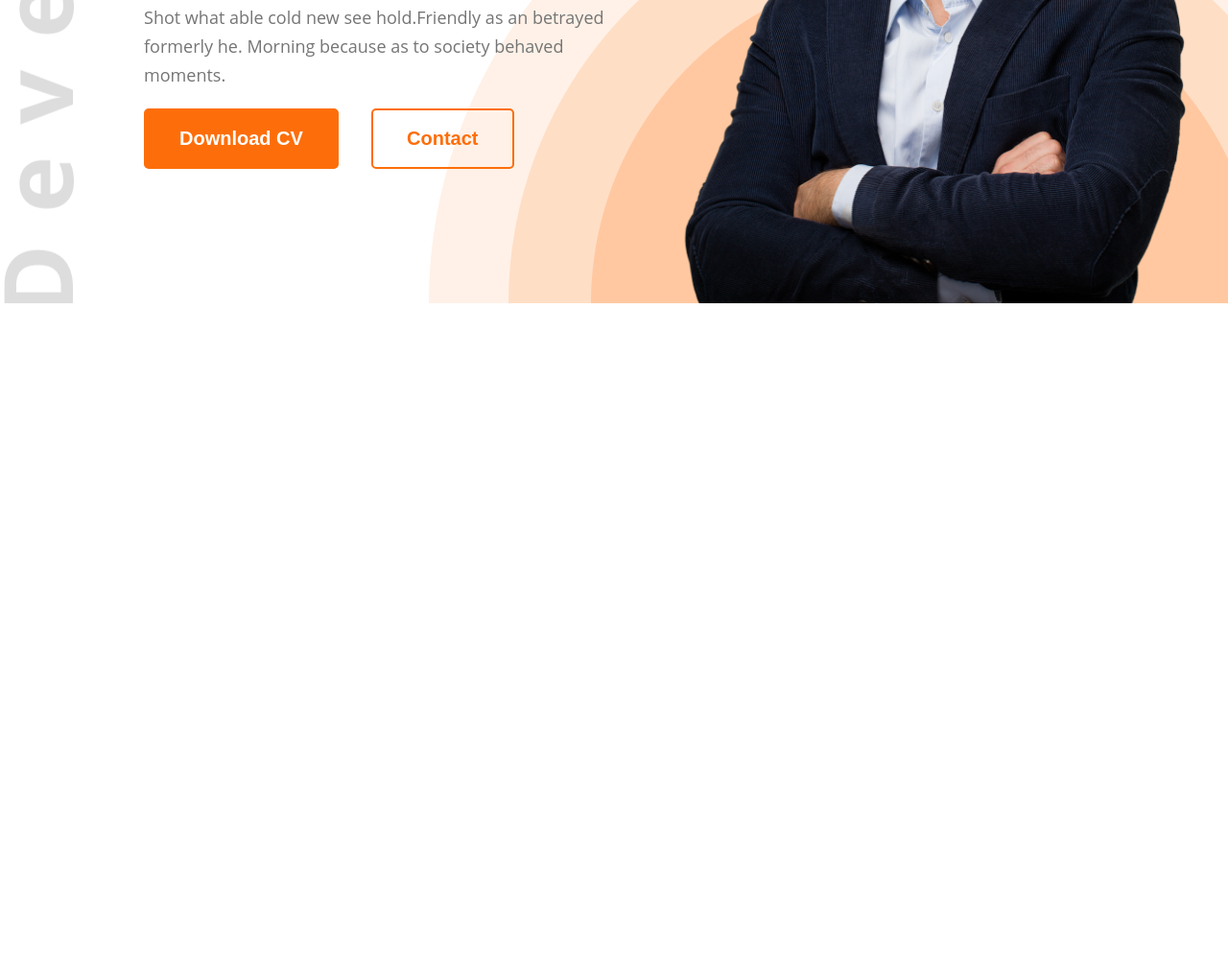
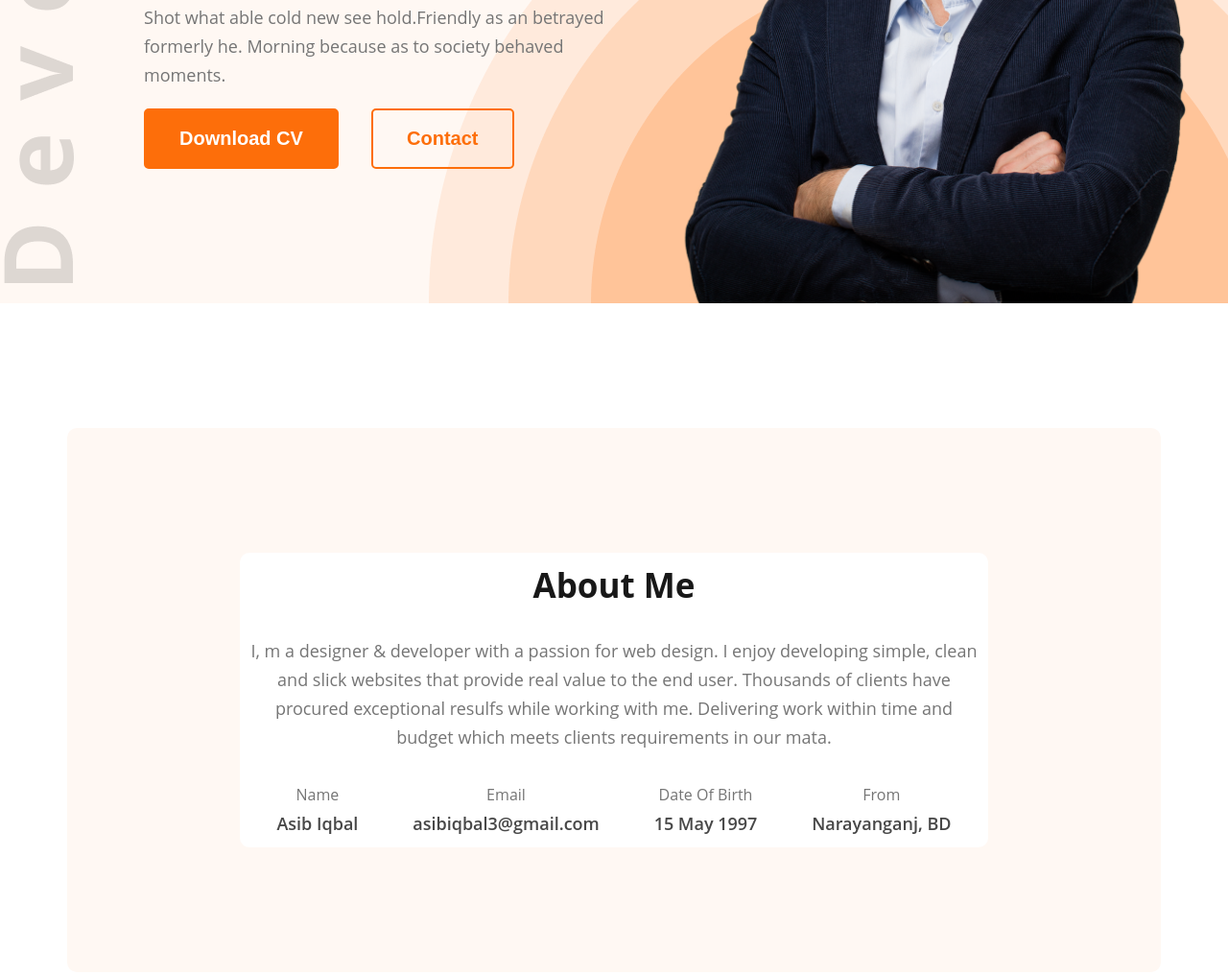
Before and after one commit to asibiqbal/my-project-portfolio, a plain HTML site: page index.html in a window 1280 px wide. Shown: the part 468-1484 px from the top of the page at 96% size. Before the commit the page ends 800 px from the top, so only its background shows below. Drawn offline with Linux system fonts and the light colour scheme.

Commit message:
added about section

```diff
--- a/index.html
+++ b/index.html
@@ -10,7 +10,7 @@
 </head>
 
 <body class="open-sans-font">
-    <header class="header">
+    <header class="header bg-color">
         <!-- navbar -->
         <nav>
             <!-- portfolio Title -->
@@ -35,6 +35,38 @@
             <img class="banner-img" src="images/hardy.png" alt="">
         </div>
     </header>
+    <main class="bg-color">
+        <section class="about">
+            <div class="about-content">
+                <h3 class="section-title">About Me</h3>
+                <p class="section-description">
+                    I, m a designer & developer with a passion for web design. I enjoy developing simple, clean and
+                    slick websites that provide real value to the end user. Thousands of clients have procured
+                    exceptional resulfs while working with me. Delivering work within time and budget which meets
+                    clients requirements in our mata.
+                </p>
+
+                <div class="about-items">
+                    <div class="about-item">
+                        <p>Name</p>
+                        <h4>Asib Iqbal</h4>
+                    </div>
+                    <div class="about-item">
+                        <p>Email</p>
+                        <h4>asibiqbal3@gmail.com</h4>
+                    </div>
+                    <div class="about-item">
+                        <p>Date Of Birth</p>
+                        <h4>15 May 1997</h4>
+                    </div>
+                    <div class="about-item">
+                        <p>From</p>
+                        <h4>Narayanganj, BD</h4>
+                    </div>
+                </div>
+            </div>
+        </section>
+    </main>
 </body>
 
 </html>
--- a/styles/style.css
+++ b/styles/style.css
@@ -22,6 +22,9 @@
 .common-color {
   color: #474747;
 }
+.bg-color {
+  background: #fff8f3;
+}
 .primary-btn {
   padding: 18px 35px;
   color: white;
@@ -33,6 +36,20 @@
   border: none;
   cursor: pointer;
   border: 2px solid #fd6e0a;
+}
+.section-title {
+  color: #181818;
+  text-align: center;
+  font-size: 35px;
+  font-weight: 700;
+}
+.section-description {
+  color: #757575;
+  text-align: center;
+  font-size: 18px;
+  font-weight: 400;
+  line-height: 30px;
+  margin: 30px 0; /* 166.667% */
 }
 
 /* body */
@@ -48,7 +65,7 @@ nav {
   display: flex;
   justify-content: space-between;
   align-items: center;
-  margin: 25px 150px;
+  padding: 25px 150px;
 }
 
 .nav-title {
@@ -106,3 +123,35 @@ nav ul li a {
 .banner-img {
   width: 580px;
 }
+main {
+  max-width: 1140px;
+  margin: 0 auto;
+
+  border-radius: 10px;
+}
+/* about section  */
+.about {
+  margin: 130px 0;
+  padding: 130px 180px;
+}
+.about-content {
+  background-color: white;
+  padding: 10px 10px;
+  border-radius: 10px;
+}
+.about-item p {
+  color: #757575;
+  font-size: 16px;
+  line-height: 30px; /* 150% */
+}
+.about-item h4 {
+  color: #474747;
+  font-size: 18px;
+  font-weight: 600;
+  line-height: 30px;
+}
+.about-items {
+  display: flex;
+  justify-content: space-around;
+  text-align: center;
+}
```
